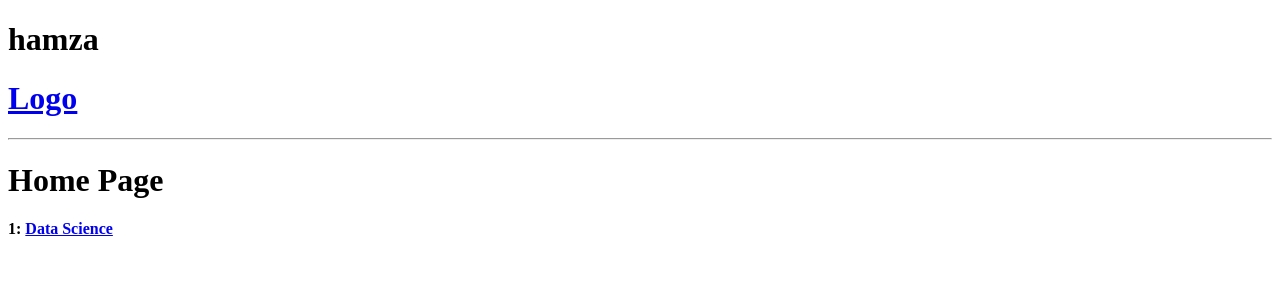
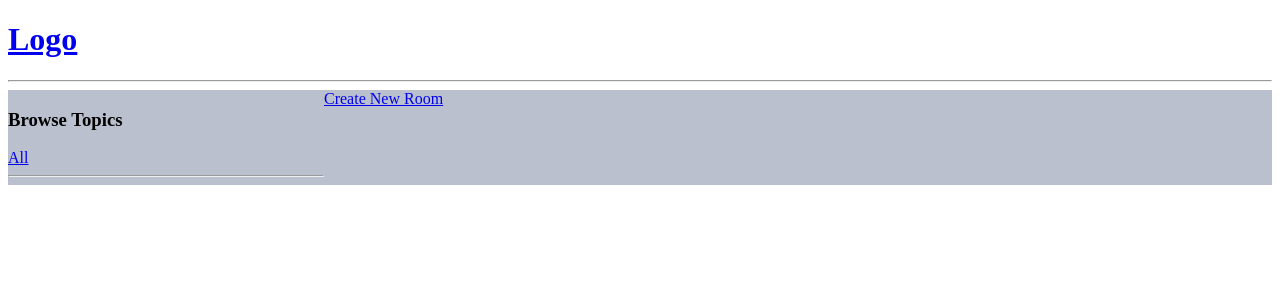
Before and after one commit to Hamza-Sarwar/studybud, a Django app: page / in a window 1280 px wide. Shown: the top 300 px of the page. Run offline with Django 3.2, Linux system fonts and the light colour scheme; data comes from the database, SQL or seed files in the repository; data that the repository does not hold is empty; parts of the project's set-up code (start-up, migrations or seed data) failed here and were passed over.

Commit message:
CRUD Operation Added

```diff
--- a/base/admin.py
+++ b/base/admin.py
@@ -1,8 +1,10 @@
 from django.contrib import admin
-
+from .models import Topic, Room, Message
 # Register your models here.
 
 
-from .models import Room
 
+
+admin.site.register(Topic)
+admin.site.register(Message)
 admin.site.register(Room)
--- a/base/models.py
+++ b/base/models.py
@@ -1,13 +1,19 @@
 from django.db import models
-
+from django.contrib.auth.models import User
 # Create your models here.
 
 
 
+class Topic(models.Model):
+    name = models.CharField(max_length=100)
+
+    def __str__(self):
+        return str(self.name)
+
 class Room(models.Model):
 
-    #host =
-    #topic =
+    host = models.ForeignKey(User, on_delete=models.SET_NULL, null=True)
+    topic = models.ForeignKey(Topic, on_delete=models.SET_NULL, null=True)
     name = models.CharField(max_length=200)
     description = models.TextField(null=True, blank=True)
     #participants =
@@ -20,5 +26,11 @@ class Room(models.Model):
 
 
 class Message(models.Model):
-    #user =
-    room = models.ForeignKey()
+    user = models.ForeignKey(User, on_delete=models.CASCADE)
+    room = models.ForeignKey(Room, on_delete=models.CASCADE)
+    body = models.TextField(max_length=100)
+    updated = models.DateTimeField(auto_now=True)
+    created = models.DateTimeField(auto_now_add=True)
+
+    def __str__(self):
+        return str(self.body[0:50])
--- a/base/templates/base/home.html
+++ b/base/templates/base/home.html
@@ -1,21 +1,40 @@
 {% extends 'main.html' %}
 
+{% block content %}
 
-{% block content %}
-<h1>
-    Home Page
-</h1>
+<style>
+    .home-container{
+        display: grid;
+        grid-template-columns: 25% 75%;
+        background-color: rgb(187, 192, 206);
+    }
+</style>
 
-<div>
+<div class="home-container">
     <div>
+        <h3>Browse Topics</h3>
+        <div>
+            <a href="{% url 'home' %}">All</a>
+        </div>
+        {% for topic in topics %}
+        <div>
+            <a href="{% url 'home' %}?q={{topic.name}}">{{topic.name}}</a>
+        </div>
+        {% endfor %}
+        <hr>
+    </div>
+
+    <div>
+        <div><a href="{% url 'create-room' %}">Create New Room</a></div>
         {% for room in rooms %}
         <div>
-            <h4>{{room.id}}: <a href="{% url 'room' room.id %}">{{room.name}}</a></h4>
+            <h5><a href="{% url 'update-room' room.id %}">Update Room</a></h5>
+            <h4><a href="{% url 'delete-room' room.id %}" style="background-color: red;">Delete Room</a></h4>
+            <span>@{{room.host}}</span>
+            <h4>{{room.id}}:<a href="{% url 'room' room.id %}">{{room.name}}</a></h4>
+            <small>{{room.topic}}</small>
+            <hr>
         </div>
-
-
-
-
         {% endfor %}
     </div>
 </div>
--- a/base/urls.py
+++ b/base/urls.py
@@ -4,4 +4,7 @@ from . import views
 urlpatterns = [
     path('', views.home, name="home"),
     path('room/<str:pk>/', views.room, name="room"),
+    path('create-room/', views.creatRoom, name="create-room"),
+    path('update-room/<str:pk>/', views.updateRoom, name='update-room'),
+    path('delete-room/<str:pk>/', views.deleteRoom, name="delete-room"),
 ]
--- a/base/views.py
+++ b/base/views.py
@@ -1,6 +1,7 @@
-from django.shortcuts import render
+from django.shortcuts import redirect, render
 from django.http import HttpResponse
-from .models import Room
+from .models import Room, Topic
+from .form import RoomForm
 
 # Create your views here.
 
@@ -8,13 +9,45 @@ from .models import Room
 
 
 def home(request):
-    room = Room(name='Data Science', description='defrgthj')
-    room.save()
     rooms = Room.objects.all()
-    context = {'rooms':rooms}
+    topics = Topic.objects.all()
+    context = {'rooms':rooms, 'topics':topics}
     return render(request, 'base/home.html', context)
 
 def room(request, pk):
     room = Room.objects.get(id=pk)
     context = {'room': room}
     return render(request, 'base/room.html', context)
+
+def creatRoom(request):
+
+    form = RoomForm()
+
+    if request.method == 'POST':
+        form = RoomForm(request.POST)
+        if form.is_valid():
+            form = form.save()
+            return redirect('home')
+    context = {'form':form}
+    return render(request, 'base/room-form.html', context)
+
+def updateRoom(request, pk):
+
+    room = Room.objects.get(id=pk)
+    form = RoomForm(instance=room)
+
+    if request.method == 'POST':
+        form = RoomForm(request.POST, instance=room)
+        if form.is_valid():
+            form = form.save()
+            return redirect('home')
+    context = {'form':form}
+    return render(request, 'base/room-form.html', context)
+
+def deleteRoom(request, pk):
+    room = Room.objects.get(id=pk)
+    if request.method == 'POST':
+        room.delete()
+        return redirect('home')
+    context = {'obj':room}
+    return render(request, 'base/delete.html', context)
--- a/templates/main.html
+++ b/templates/main.html
@@ -7,14 +7,13 @@
     <title>StudyBud</title>
 </head>
 <body>
-    <h1>hamza</h1>
     {% include 'navbar.html' %}
+
     {% block content %}
 
 
 
     {% endblock %}
 
-
 </body>
 </html>
```
Also changed, not shown: base/form.py (added, +7 -0 lines), base/templates/base/delete.html (added, +17 -0 lines), base/templates/base/room-form.html (added, +20 -0 lines), base/templates/base/room.html (+8 -0 lines), base/migrations/0002_auto_20220110_1923.py (added).
